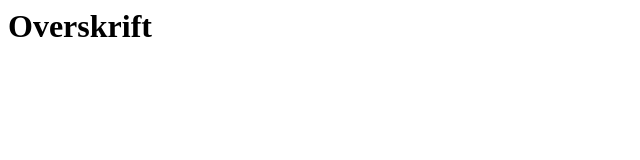
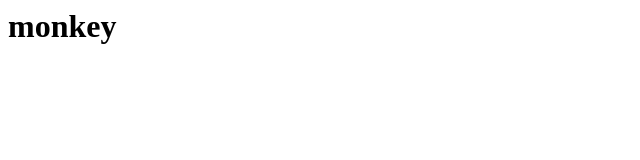
Before and after one commit to axelopperud/monkey, a plain HTML site: page index.html in a window 1280 px wide. Shown: the whole page, without its empty margins (0-640 px from the left). Drawn offline with Linux system fonts and the light colour scheme.

Commit message:
Update index.html

```diff
--- a/index.html
+++ b/index.html
@@ -1,3 +1,4 @@
 <body>
-    <h1>Overskrift</h1>
+    <h1>monkey</h1>
+
 </body>
```
